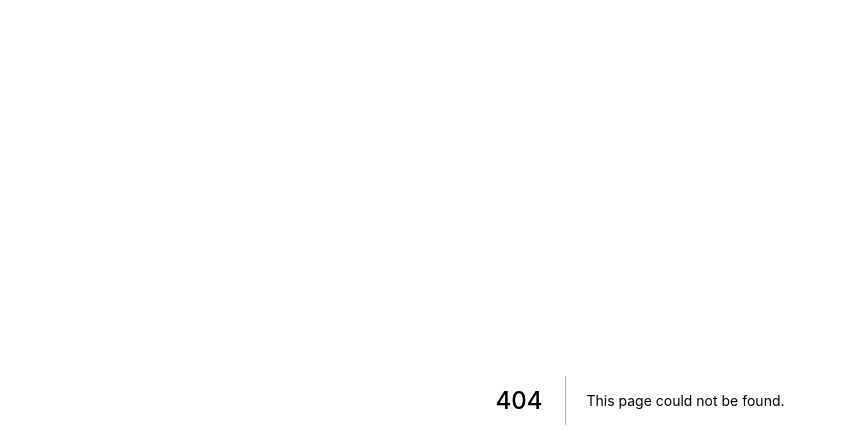
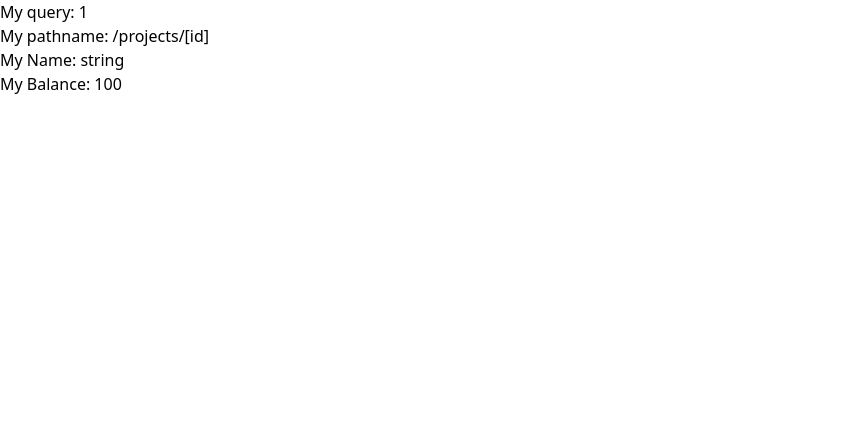
Before and after one commit to zakiezabar/mynextapp, a Next.js app: page /projects/1 in a window 1280 px wide. Before the commit this address had no page. Shown: the top 448 px of the page, without its empty margins (0-846 px from the left). Built offline with nearby package versions, Linux system fonts and the light colour scheme.

Commit message:
my fourth push

```diff
--- a/pages/index.js
+++ b/pages/index.js
@@ -1,4 +1,5 @@
 import Head from 'next/head'
+import Link from 'next/link'
 
 export default function Home() {
   return (
@@ -25,15 +26,15 @@ export default function Home() {
         </p>
 
         <div className="flex flex-wrap items-center justify-around max-w-4xl mt-6 sm:w-full">
-          <a
-            href="https://nextjs.org/docs"
-            className="p-6 mt-6 text-left border w-96 rounded-xl hover:text-blue-600 focus:text-blue-600"
-          >
-            <h3 className="text-2xl font-bold">Documentation &rarr;</h3>
-            <p className="mt-4 text-xl">
-              Find in-depth information about Next.js features and API.
-            </p>
-          </a>
+          <Link href="/projects">
+            <a className="p-6 mt-6 text-left border w-96 rounded-xl hover:text-blue-600 focus:text-blue-600"
+            >
+              <h3 className="text-2xl font-bold">Projex&rarr;</h3>
+              <p className="mt-4 text-xl">
+                Find in-depth information about my projects.
+              </p>
+            </a>
+          </Link>
 
           <a
             href="https://nextjs.org/learn"
--- /dev/null
+++ b/pages/projects/[id].js
@@ -0,0 +1,31 @@
+import { useRouter } from 'next/router'
+import React from 'react'
+
+
+function myBalance(x){
+    return 100*x;
+}
+
+function projectId() {
+
+    const name = "Zakie"
+
+    const router = useRouter()
+    console.log(router)
+    // const projectId = router.query.id
+    const mypathname = router.pathname
+    const queryid = router.query.id
+    const intid = parseInt(queryid)
+    const balance = myBalance(intid)
+    return (
+        <div>
+            <h1>My query: {queryid}</h1>
+            <h1>My pathname: {mypathname}</h1>
+            <h1>My Name: {typeof(name)}</h1>
+            <h1>My Balance: {balance}</h1>
+
+        </div>
+    )
+}
+
+export default projectId
--- /dev/null
+++ b/pages/projects/index.js
@@ -0,0 +1,43 @@
+import Head from 'next/head'
+
+export default function Home() {
+  return (
+    <div className="flex flex-col items-center justify-center min-h-screen py-2">
+      <Head>
+        <title>Create Next App</title>
+        <link rel="icon" href="/favicon.ico" />
+      </Head>
+
+      <main className="flex flex-col items-center justify-center w-full flex-1 px-20 text-center">
+        <h1 className="text-6xl font-bold">
+          This is my{' '}
+          <a className="text-blue-600" href="https://nextjs.org">
+            Projects
+          </a>
+        </h1>
+        <h1 className="text-6xl font-regular">Sink or swim</h1>
+
+        <p className="mt-3 text-2xl">
+          Get started by editing{' '}
+          <code className="p-3 font-mono text-lg bg-gray-100 rounded-md">
+            pages/index.js
+          </code>
+        </p>
+
+
+      </main>
+
+      <footer className="flex items-center justify-center w-full h-24 border-t">
+        <a
+          className="flex items-center justify-center"
+          href="https://vercel.com?utm_source=create-next-app&utm_medium=default-template&utm_campaign=create-next-app"
+          target="_blank"
+          rel="noopener noreferrer"
+        >
+          Powered by{' '}
+          <img src="/vercel.svg" alt="Vercel Logo" className="h-4 ml-2" />
+        </a>
+      </footer>
+    </div>
+  )
+}
```
